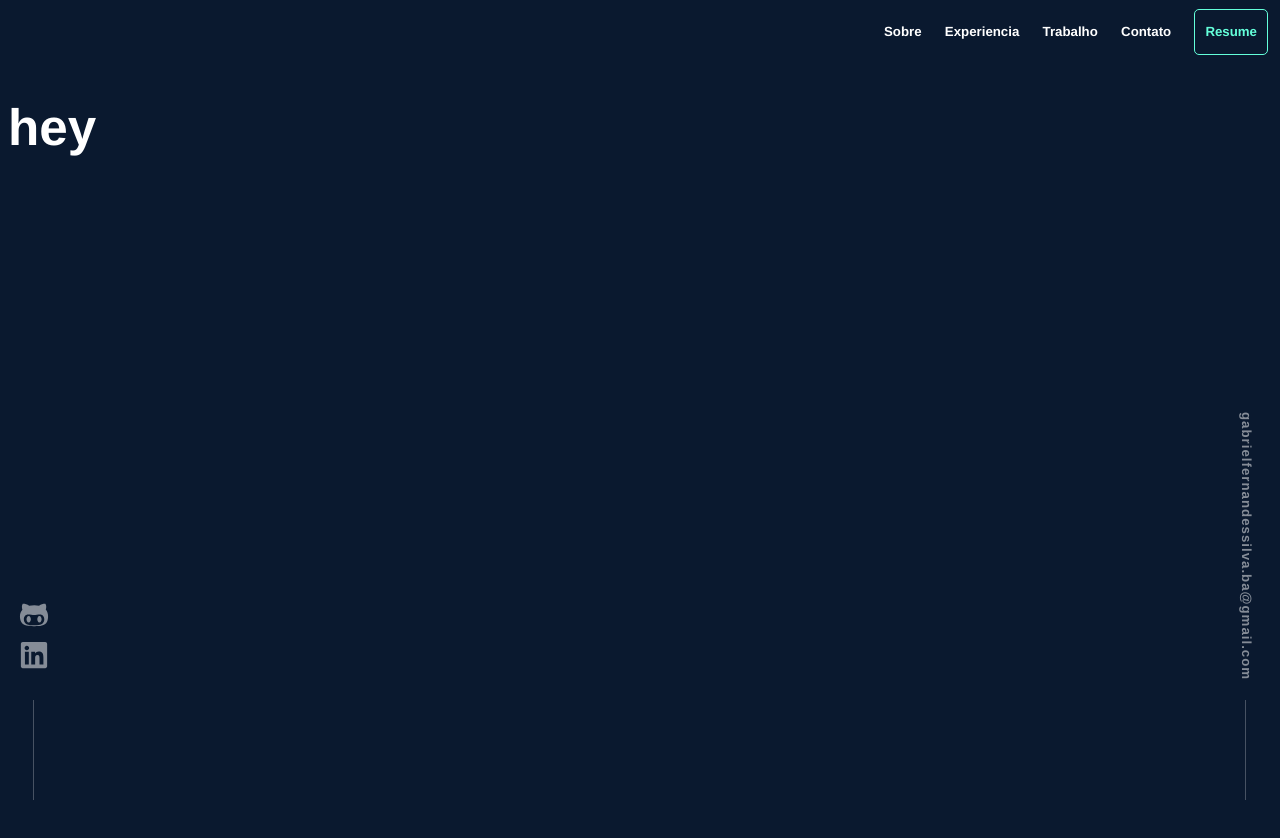
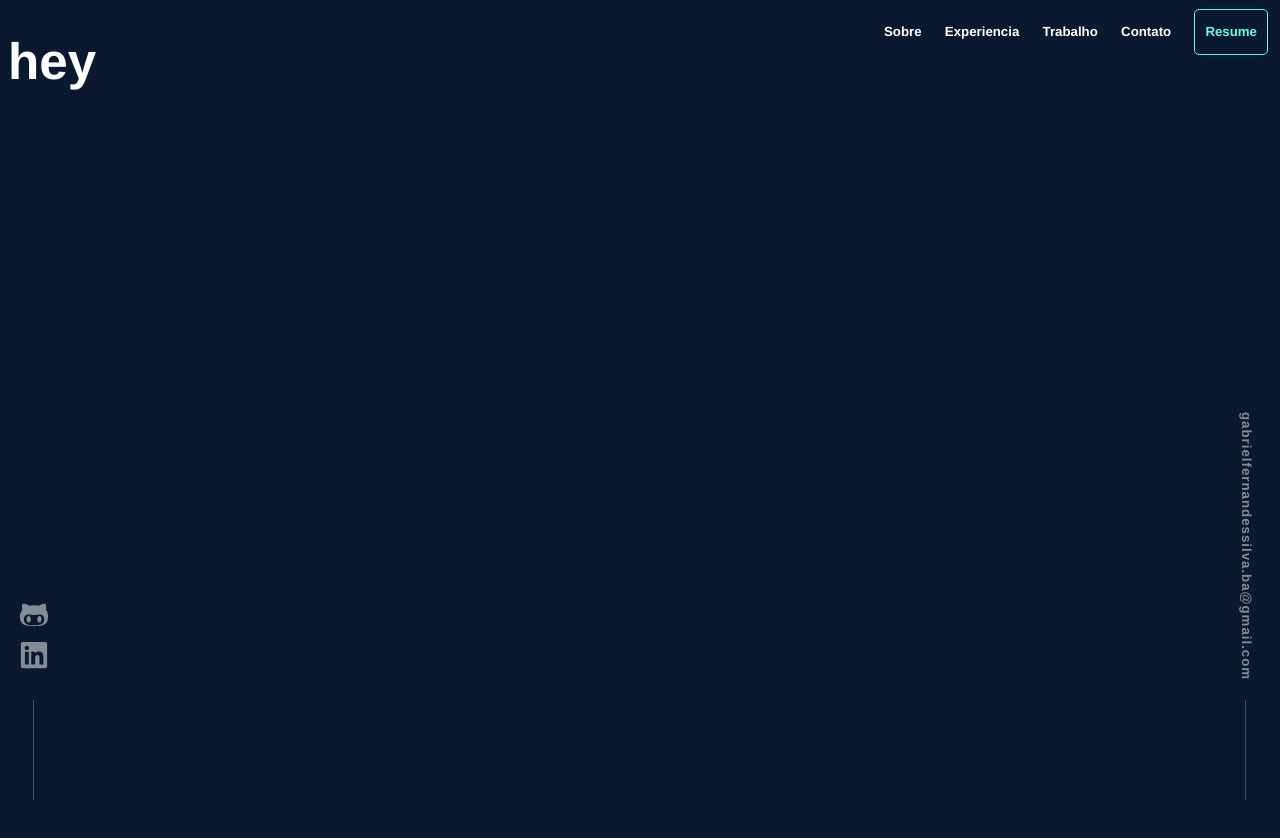
Before and after one commit to Gabriel-sys-hub/my-new-portifolio, a React (Vite) app: page / in a window 1280 px wide. Shown: the top 838 px of the page. After the commit the page ends 800 px from the top, so only its background shows below. Built offline with nearby package versions, Linux system fonts and the light colour scheme.

Commit message:
removing unessessary code

```diff
--- a/src/App.css
+++ b/src/App.css
@@ -1,20 +1,10 @@
 #root {
   margin: 0 auto;
+  box-sizing: border-box;
 }
-
 :root {
   --blue-primary: #0A192F;
   --blue-secondary: #64ffda;
   --blue-tertiary: #1b445a;
   --fullwidth: 100%;
 }
-
-.App {
-  margin: 0;
-}
-
-.testing_content {
-  height: 5000px;
-  margin-top: 100px;
-  background-color: var(--blue-primary);
-}
```
